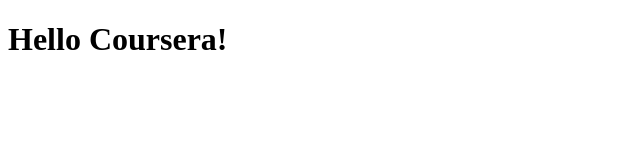
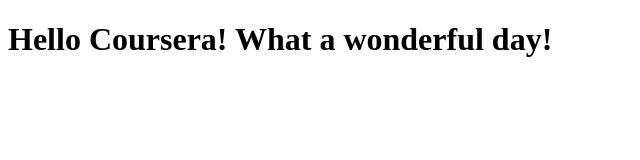
Before and after one commit to sansgluten71/coursera-test, a plain HTML site: page site/index.html in a window 1280 px wide. Shown: the whole page, without its empty margins (0-640 px from the left). Drawn offline with Linux system fonts and the light colour scheme.

Commit message:
Small addition to our page content.

```diff
--- a/site/index.html
+++ b/site/index.html
@@ -4,6 +4,6 @@
 	<title>Hello Coursera!</title>
 </head>
 <body>
-<h1>Hello Coursera!</h1>
+<h1>Hello Coursera! What a wonderful day!</h1>
 </body>
 </html>
```
Also changed, not shown: 1 other file.
